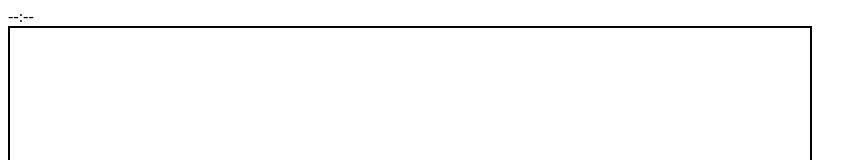
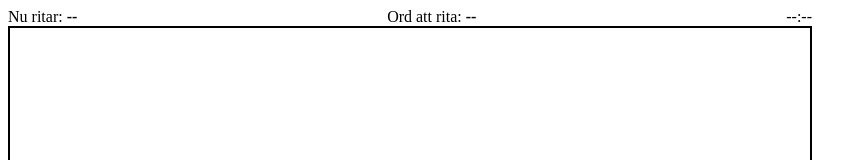
Before and after one commit to lrc-se/bth-sg-client, a Vue app: page / in a window 1280 px wide. Shown: the top 160 px of the page, without its empty margins (0-868 px from the left). Built offline with nearby package versions, Linux system fonts and the light colour scheme.

Commit message:
Added dynamic header labels

```diff
--- a/src/app.vue
+++ b/src/app.vue
@@ -1,6 +1,8 @@
 <template>
     <div id="app">
         <header>
+            <div id="drawer">Nu ritar: <strong>{{ drawer || "--" }}</strong></div>
+            <div id="word">Ord att rita: <strong>{{ word || "--" }}</strong></div>
             <sg-countdown :seconds="seconds"></sg-countdown>
         </header>
         <sg-board ref="board" :draw-type="drawType" :draw-width="drawWidth"></sg-board>
@@ -35,6 +37,8 @@
             return {
                 drawType: "path",
                 drawWidth: 2,
+                drawer: null,
+                word: null,
                 seconds: null
             };
         },
@@ -46,6 +50,12 @@
         },
 
         created() {
+            Dispatcher.$on("drawer", (name) => {
+                this.drawer = name;
+            });
+            Dispatcher.$on("word", (word) => {
+                this.word = word.toUpperCase();
+            });
             Dispatcher.$on("countdown", (sec) => {
                 this.seconds = sec;
             });
```
